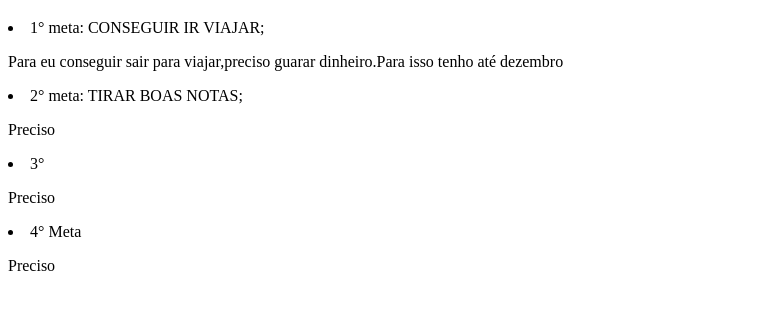
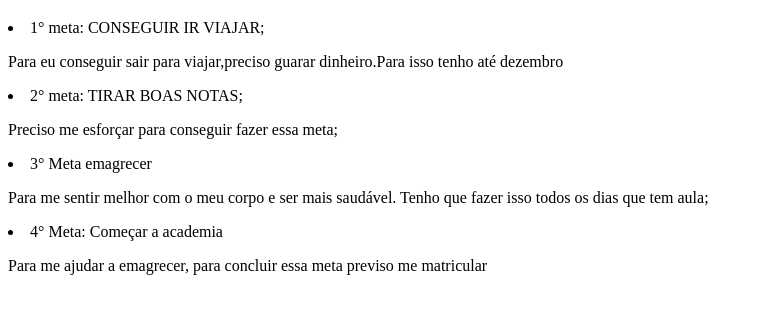
Before and after one commit to Flavialemes/metas, a plain HTML site: page index.html in a window 1280 px wide. Shown: the part 61-374 px from the top of the page, without its empty margins (0-763 px from the left). Drawn offline with Linux system fonts and the light colour scheme.

Commit message:
Update index.html

```diff
--- a/index.html
+++ b/index.html
@@ -11,11 +11,11 @@
     <li>1° meta: CONSEGUIR IR VIAJAR; </li>
     <p>Para eu conseguir sair para viajar,preciso guarar dinheiro.Para isso tenho até dezembro </p>
     <li>2° meta: TIRAR BOAS NOTAS;</li>
-    <p>Preciso </p>
-    <li>3°</li>
-    <p> Preciso </p>
-  <li>4° Meta</li>
-    <p> Preciso </p>
+    <p>Preciso me esforçar para conseguir fazer essa meta;</p>
+    <li>3° Meta emagrecer</li>
+    <p> Para me sentir melhor com o meu corpo e ser mais saudável. Tenho que fazer isso todos os dias que tem aula;</p>
+  <li>4° Meta: Começar a academia</li>
+    <p> Para me ajudar a emagrecer, para concluir essa meta previso me matricular</p>
 
 </body>
 </html>
```
